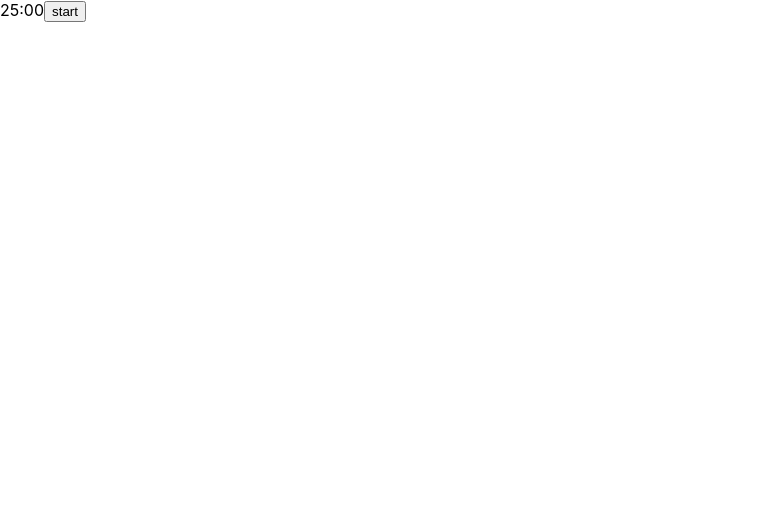
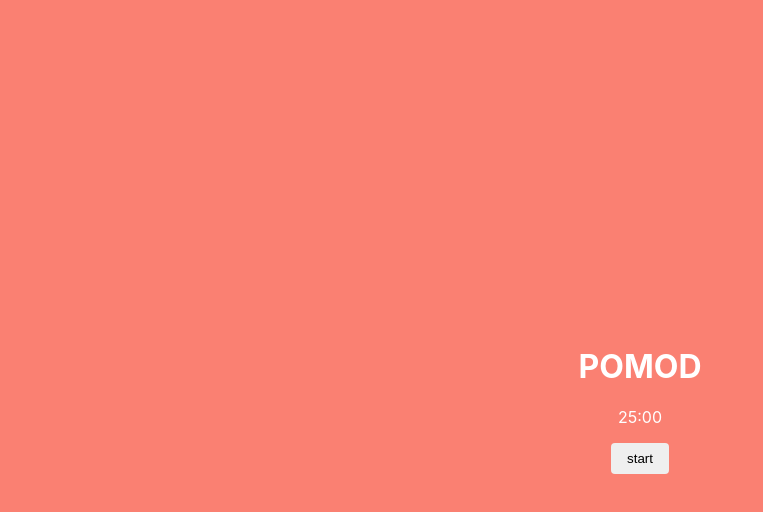
Before and after one commit to aofleejay/pomod, a React (Create React App) app: page / in a window 1280 px wide. Shown: the top 512 px of the page, without its empty margins (0-763 px from the left). Built offline with nearby package versions, Linux system fonts and the light colour scheme.

Commit message:
:sparkles: Add some styles.

```diff
--- a/src/App.tsx
+++ b/src/App.tsx
@@ -55,11 +55,34 @@ const App: React.FC = () => {
   const { minutes, seconds } = getTimeLeft()
 
   return (
-    <div>
-      <span>{formatDigit(minutes)}</span>
-      <span>:</span>
-      <span>{formatDigit(seconds)}</span>
-      <button onClick={toggleTimer}>
+    <div
+      style={{
+        width: '100vw',
+        height: '100vh',
+        display: 'flex',
+        flexDirection: 'column',
+        justifyContent: 'center',
+        alignItems: 'center',
+        backgroundColor: 'salmon',
+        color: '#ffffff',
+      }}
+    >
+      <h1>POMOD</h1>
+      <div style={{ marginBottom: '1rem' }}>
+        <span>{formatDigit(minutes)}</span>
+        <span>:</span>
+        <span>{formatDigit(seconds)}</span>
+      </div>
+      <button
+        onClick={toggleTimer}
+        style={{
+          border: 'none',
+          outline: 'none',
+          padding: '0.5rem 1rem',
+          borderRadius: 4,
+          cursor: 'pointer',
+        }}
+      >
         {timerState === 'stop' ? 'start' : 'stop'}
       </button>
     </div>
--- a/src/index.css
+++ b/src/index.css
@@ -6,8 +6,3 @@ body {
   -webkit-font-smoothing: antialiased;
   -moz-osx-font-smoothing: grayscale;
 }
-
-code {
-  font-family: source-code-pro, Menlo, Monaco, Consolas, 'Courier New',
-    monospace;
-}
```
Also changed, not shown: src/App.css (deleted, +0 -38 lines), src/logo.svg (deleted).
